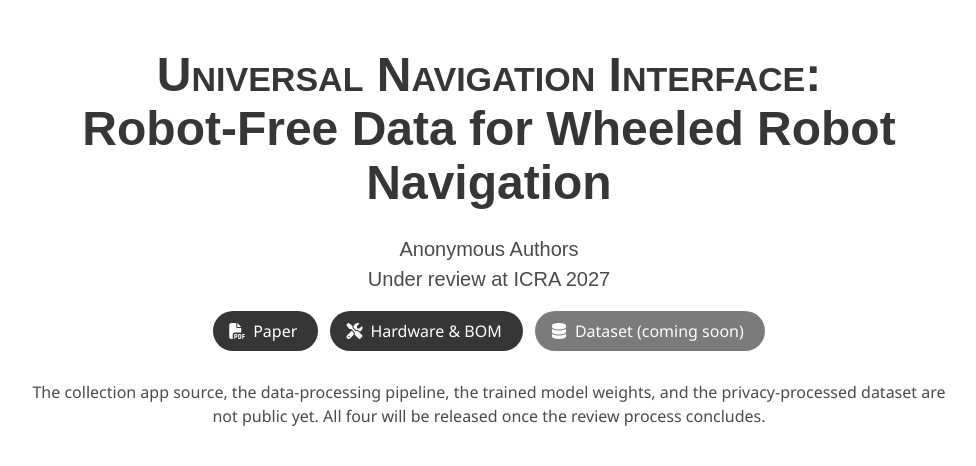
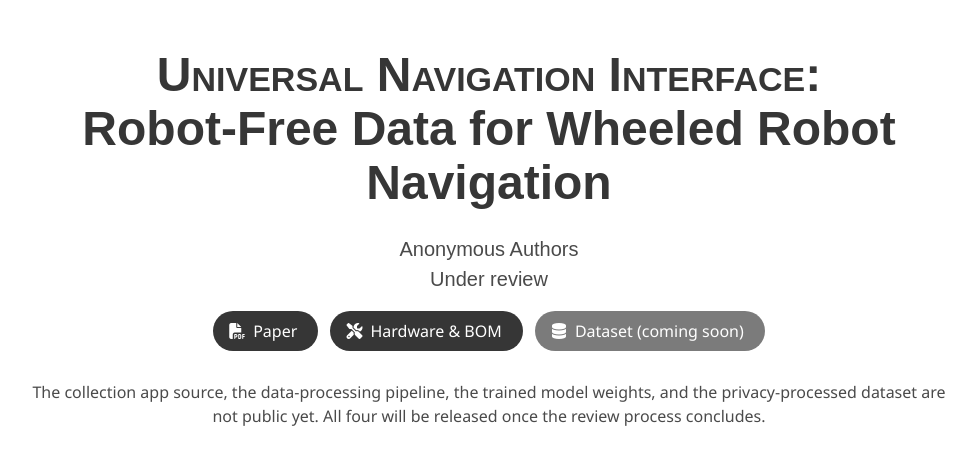
Before and after one commit to universal-nav/universal-nav.github.io, a plain HTML site: page index.html in a window 1280 px wide. Shown: the top 466 px of the page, without its empty margins (151-1127 px from the left). Drawn offline with Linux system fonts and the light colour scheme.

Commit message:
drop the venue from the byline

```diff
--- a/index.html
+++ b/index.html
@@ -42,7 +42,7 @@
             <span class="author-block">Anonymous Authors</span>
           </div>
           <div class="is-size-5 publication-authors">
-            <span class="author-block">Under review at ICRA 2027</span>
+            <span class="author-block">Under review</span>
           </div>
 
           <div class="column has-text-centered">
```
